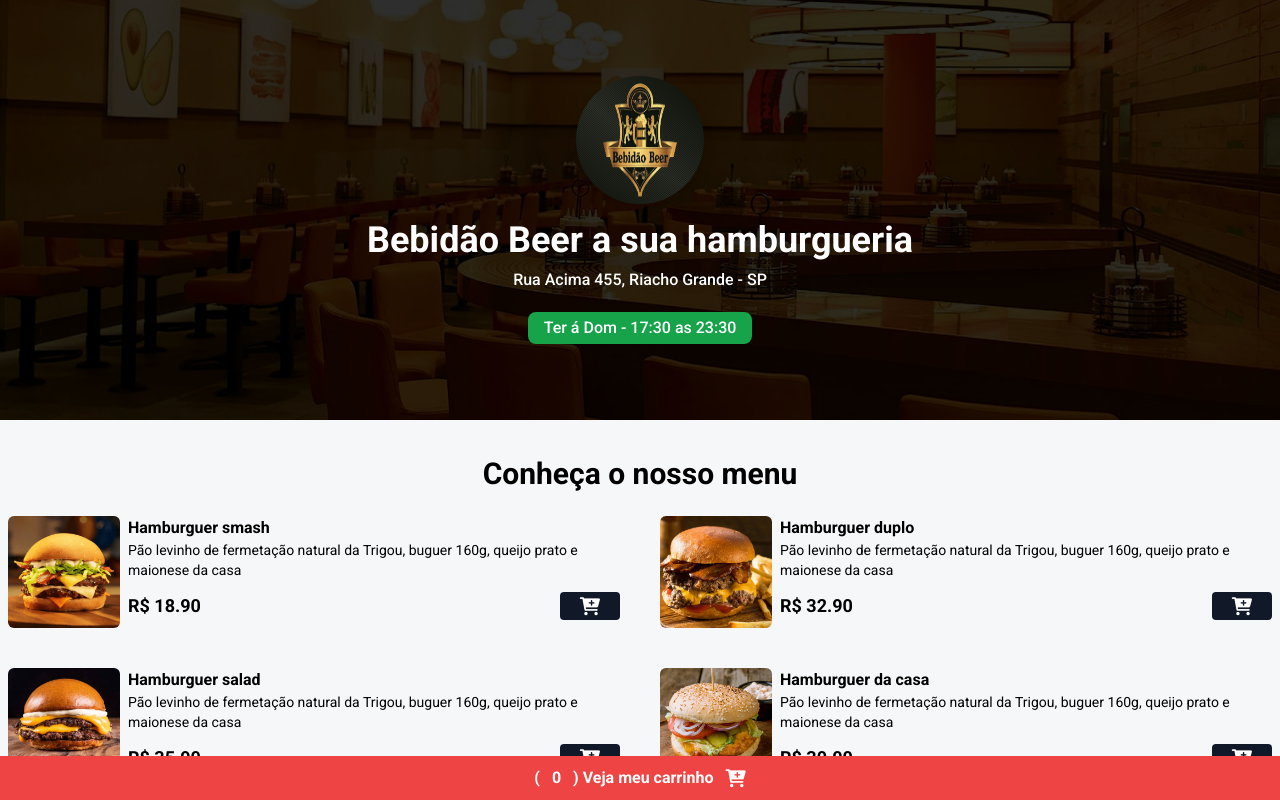
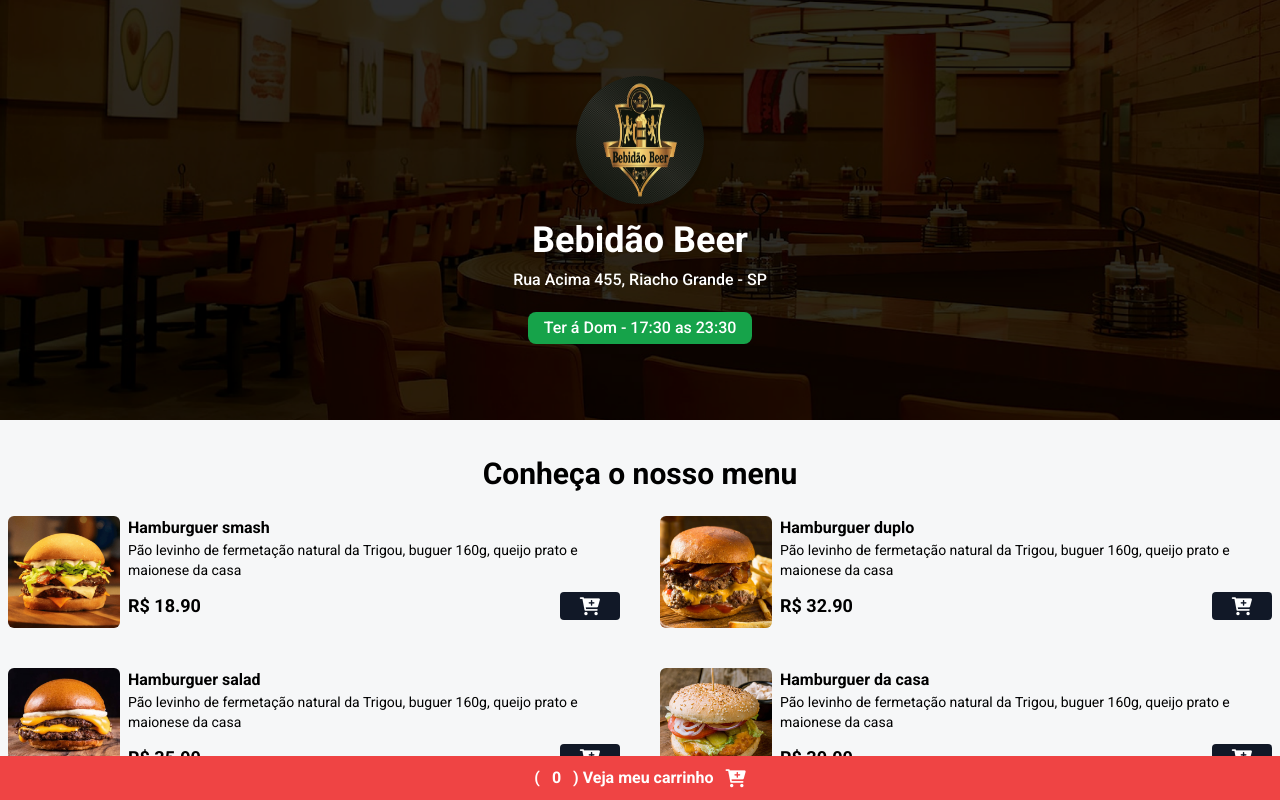
Before and after one commit to erickwork04/RedBurguer, a website: page index.html in a window 1280 px wide. Shown: the top 800 px of the page. Drawn offline with nearby package versions, Linux system fonts and the light colour scheme.

Commit message:
alterando o H1

```diff
--- a/index.html
+++ b/index.html
@@ -27,7 +27,7 @@
 
   <link rel="stylesheet" href="./styles/output.css" />
 
-  <title> Bebidão Beer a sua hamburgueria !</title>
+  <title> Bebidão Beer </title>
 </head>
 
 <body>
@@ -41,7 +41,7 @@
         class="w-32 h-32 rounded-full shadow-lg hover:scale-110 duration-200"
         />
 
-      <h1 class="text-4xl mt-4 mb-2 font-bold text-white">Bebidão Beer a sua hamburgueria</h1>
+      <h1 class="text-4xl mt-4 mb-2 font-bold text-white">Bebidão Beer </h1>
 
       <span class="text-white font-medium">Rua Acima 455, Riacho Grande - SP</span>
 
```
